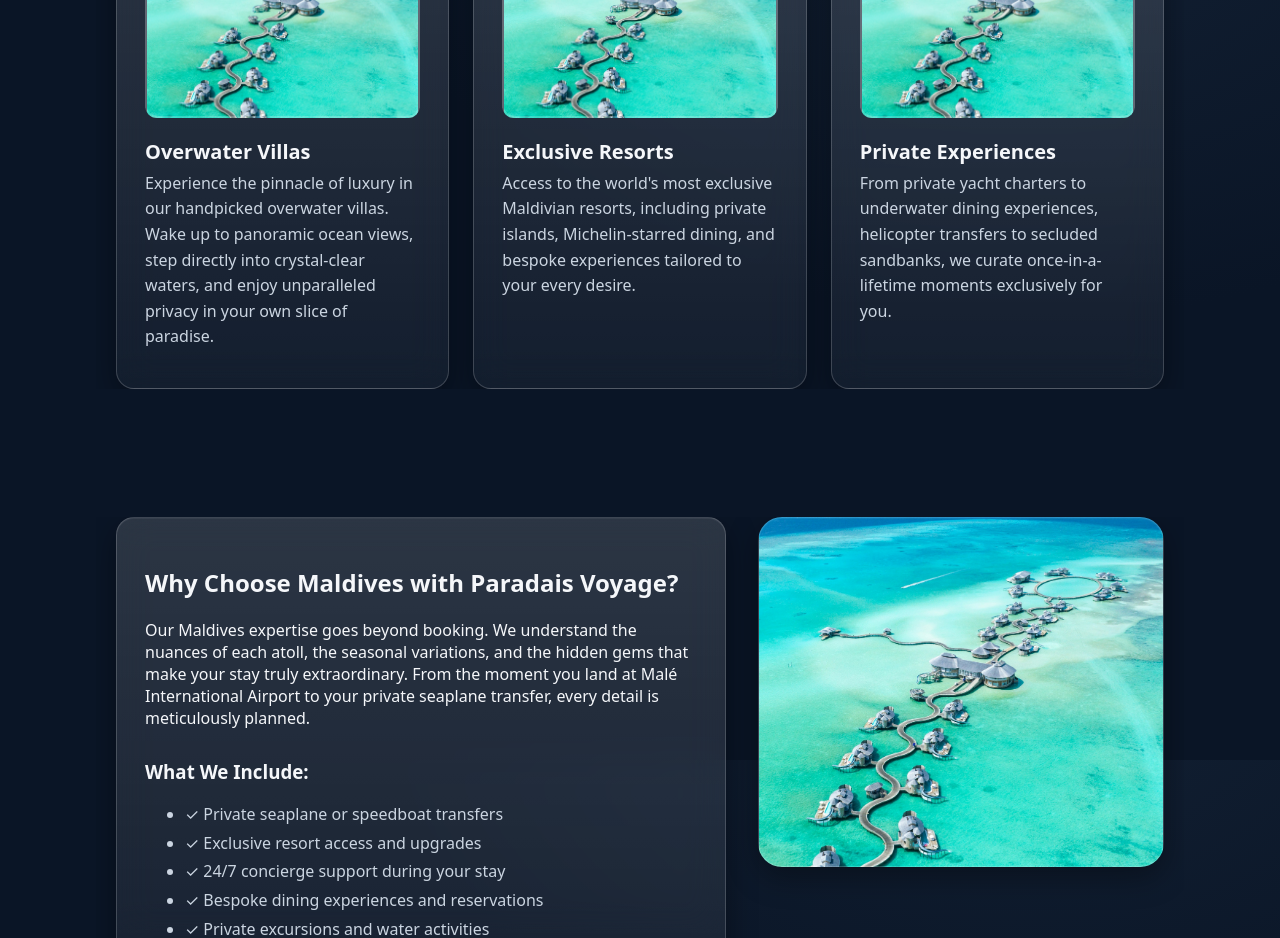
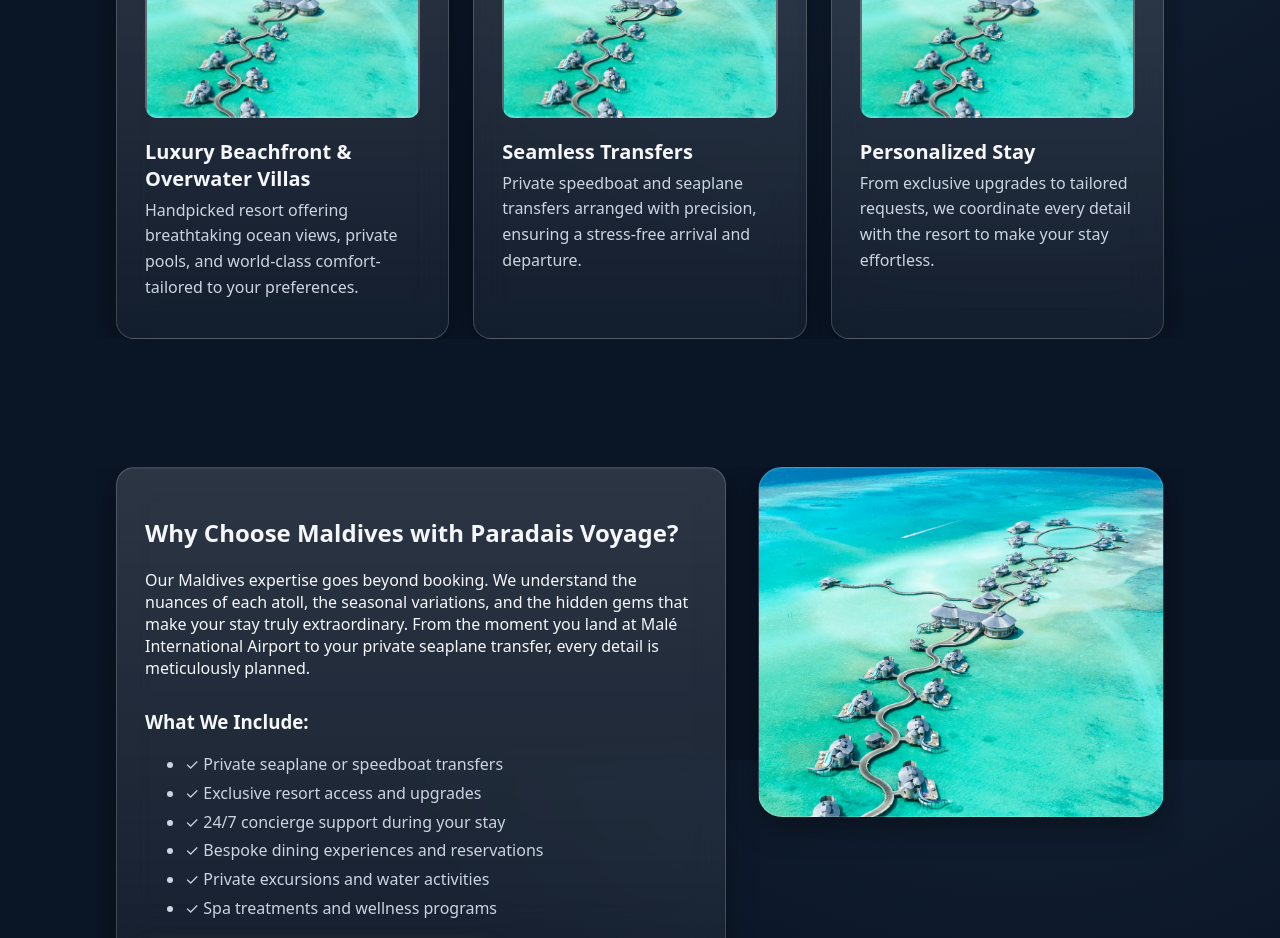
Before and after one commit to pawlomeyer1234-rgb/paradais-voyage, a Next.js app: page /maldives in a window 1280 px wide. Shown: the part 840-1778 px from the top of the page. Built offline with nearby package versions, Linux system fonts and the light colour scheme.

Commit message:
Update page.js

```diff
--- a/src/app/maldives/page.js
+++ b/src/app/maldives/page.js
@@ -54,8 +54,8 @@ export default function MaldivesPage() {
                   borderRadius: '12px'
                 }}></div>
               </div>
-              <h3>Overwater Villas</h3>
-              <p>Experience the pinnacle of luxury in our handpicked overwater villas. Wake up to panoramic ocean views, step directly into crystal-clear waters, and enjoy unparalleled privacy in your own slice of paradise.</p>
+              <h3>Luxury Beachfront & Overwater Villas</h3>
+              <p>Handpicked resort offering breathtaking ocean views, private pools, and world-class comfort-tailored to your preferences.</p>
             </article>
 
             <article className="feature-card glass-card">
@@ -65,8 +65,8 @@ export default function MaldivesPage() {
                   borderRadius: '12px'
                 }}></div>
               </div>
-              <h3>Exclusive Resorts</h3>
-              <p>Access to the world's most exclusive Maldivian resorts, including private islands, Michelin-starred dining, and bespoke experiences tailored to your every desire.</p>
+              <h3>Seamless Transfers</h3>
+              <p>Private speedboat and seaplane transfers arranged with precision, ensuring a stress-free arrival and departure.</p>
             </article>
 
             <article className="feature-card glass-card">
@@ -76,8 +76,8 @@ export default function MaldivesPage() {
                   borderRadius: '12px'
                 }}></div>
               </div>
-              <h3>Private Experiences</h3>
-              <p>From private yacht charters to underwater dining experiences, helicopter transfers to secluded sandbanks, we curate once-in-a-lifetime moments exclusively for you.</p>
+              <h3>Personalized Stay</h3>
+              <p>From exclusive upgrades to tailored requests, we coordinate every detail with the resort to make your stay effortless.</p>
             </article>
           </div>
         </div>
```
